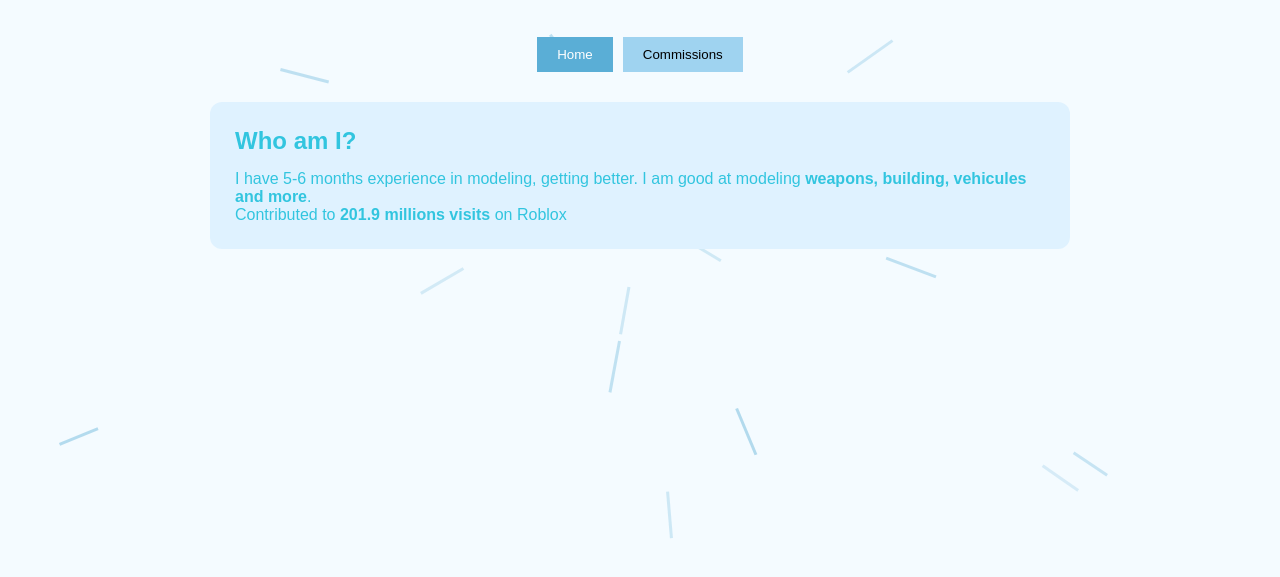
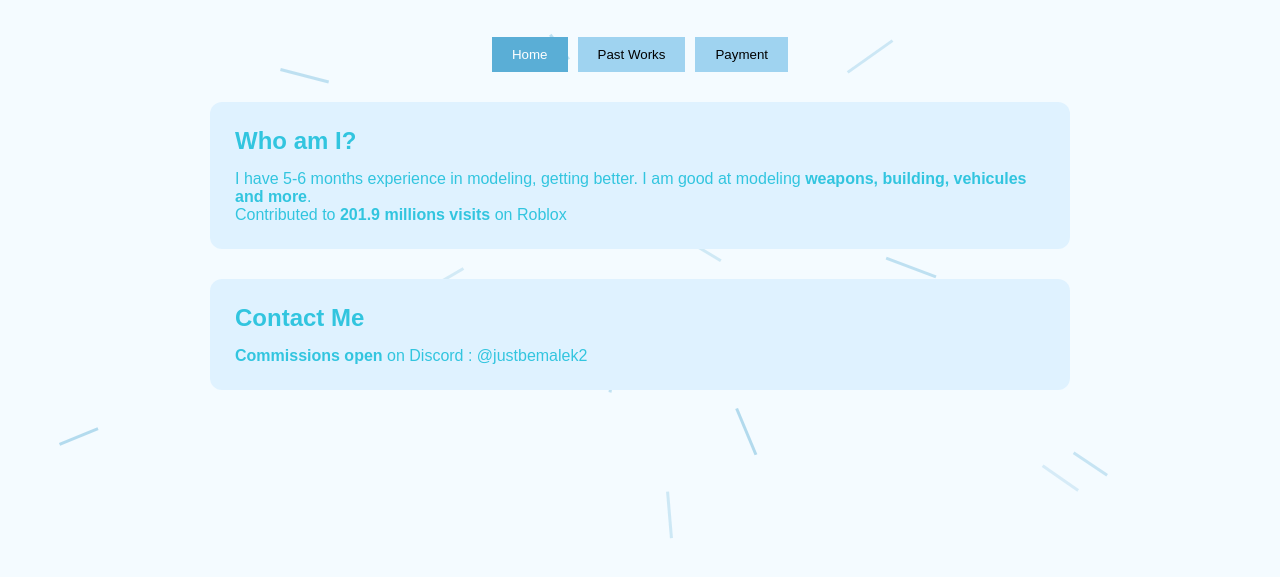
Before and after one commit to eliottxexe/JustBeMalek, a plain HTML site: page index.html in a window 1280 px wide. Shown: the part 223-800 px from the top of the page. Drawn offline with Linux system fonts and the light colour scheme.

Commit message:
Update HTML structure and tab navigation

```diff
--- a/index.html
+++ b/index.html
@@ -21,7 +21,8 @@
 
 <nav class="tabs">
     <button class="active" data-tab="home">Home</button>
-    <button data-tab="commissions">Commissions</button>
+    <button data-tab="past_works">Past Works</button>
+    <button data-tab="payment">Payment</button>
 </nav>
 
 <main>
@@ -34,24 +35,28 @@
         <p>Contributed to <strong>201.9 millions visits</strong> on Roblox</p>
     </section>
 
+    <section class="box">
+        <h2>Contact Me</h2>
+        <p><strong>Commissions open</strong> on Discord : @justbemalek2</p>
+    </section>
+
 </section>
 
-<section id="commissions" class="tab-content">
+<section id="past_works" class="tab-content">
 
     <section class="box">
         <h2>Past works</h2>
         <div class="gallery"></div>
     </section>
 
+</section>
+
+<section id="payment" class="tab-content">
+
     <section class="box">
         <h2>Payment Methods</h2>
         <p>PayPal, CashApp or Bank transfer: $5-25</p>
         <p>Discord Nitro: Full</p>
-    </section>
-
-    <section class="box">
-        <h2>Contact</h2>
-        <p><strong>Commissions open</strong> on Discord : @justbemalek2</p>
     </section>
 
 </section>
```
